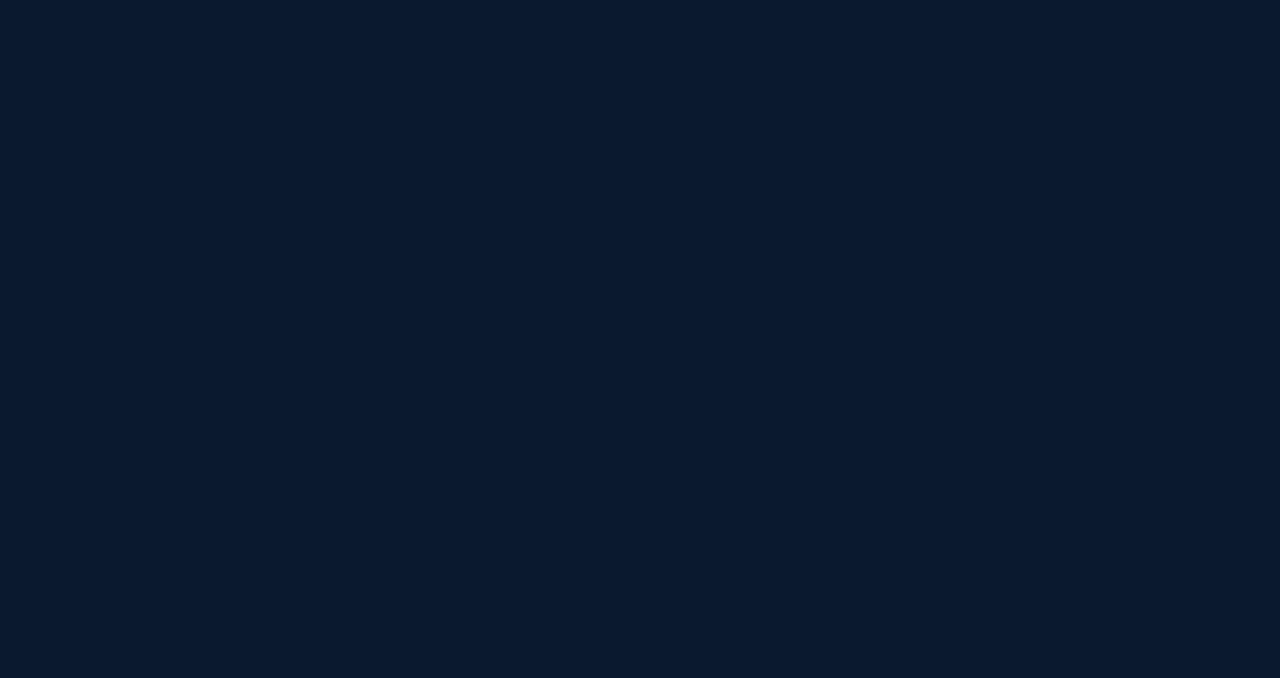
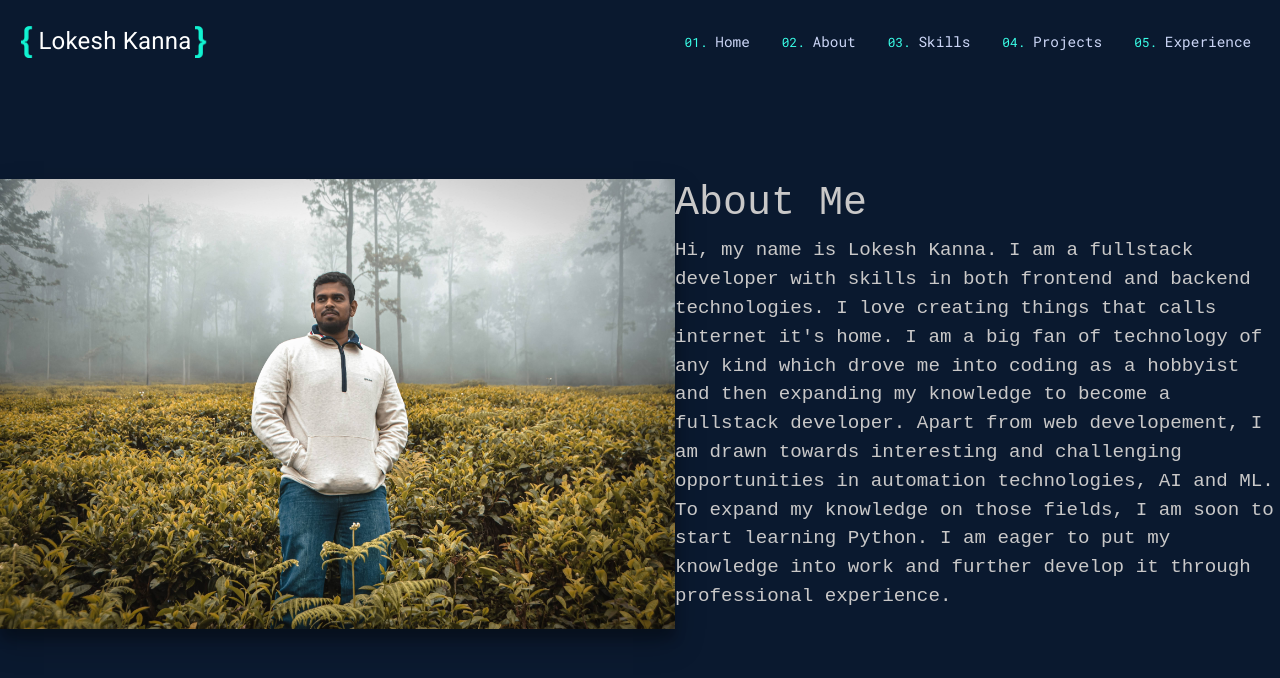
Before and after one commit to Lokesh-Kanna/My_Portfolio, a React (Create React App) app: page /about-me in a window 1280 px wide. Before the commit this address had no page. Shown: the top 678 px of the page. Built offline with nearby package versions, Linux system fonts and the light colour scheme.

Commit message:
Added about page

```diff
--- a/package.json
+++ b/package.json
@@ -11,7 +11,9 @@
     "@testing-library/jest-dom": "^5.15.0",
     "@testing-library/react": "^11.2.7",
     "@testing-library/user-event": "^12.8.3",
+    "chart.js": "^3.6.1",
     "react": "^17.0.2",
+    "react-chartjs-2": "^4.0.0",
     "react-dom": "^17.0.2",
     "react-router-dom": "^6.0.2",
     "react-scripts": "4.0.3",
--- /dev/null
+++ b/src/AboutPage.js
@@ -0,0 +1,29 @@
+import { NavBar } from "./NavBar";
+
+export function AboutPage() {
+  return (
+    <div>
+      <NavBar />
+      <div className="aboutMainDiv">
+        <div className="aboutImgDiv">
+          <img className="aboutImg" src="abtimg.jpg" />
+        </div>
+        <div className="aboutTxtDiv">
+          <h1 className="aboutTxt">About Me</h1>
+          <p className="aboutP">
+            Hi, my name is Lokesh Kanna. I am a fullstack developer with skills
+            in both frontend and backend technologies. I love creating things
+            that calls internet it's home. I am a big fan of technology of any
+            kind which drove me into coding as a hobbyist and then expanding my
+            knowledge to become a fullstack developer. Apart from web
+            developement, I am drawn towards interesting and challenging
+            opportunities in automation technologies, AI and ML. To expand my
+            knowledge on those fields, I am soon to start learning Python. I am
+            eager to put my knowledge into work and further develop it through
+            professional experience.
+          </p>
+        </div>
+      </div>
+    </div>
+  );
+}
--- a/src/App.js
+++ b/src/App.js
@@ -4,14 +4,17 @@ import { HomePage } from "./HomePage";
 import { ExpDistributer } from "./Experience";
 import { tech_stack } from "./data.js";
 import { NavBar } from "./NavBar";
+import { AboutPage } from "./AboutPage";
 
 function App() {
   return (
     <div className="App">
       <Routes>
         <Route path="/" element={<HomePage />} />
+        <Route path="/about-me" element={<AboutPage />} />
         <Route path="/experience" element={<ExpDistributer />} />
         <Route path="/skills" element={<SkillsPage />} />
+        <Route path="/my-projects" element={<ProjectsPage />} />
       </Routes>
     </div>
   );
@@ -47,4 +50,12 @@ function TechStack({ name, icon }) {
   );
 }
 
+function ProjectsPage() {
+  return (
+    <div>
+      <NavBar />
+    </div>
+  );
+}
+
 export default App;
--- a/src/HomePage.js
+++ b/src/HomePage.js
@@ -11,16 +11,16 @@ export function HomePage() {
         <div className="home-contacts-div">
           <div className="Vrline"></div>
           <a className="home-contacts" href="https://github.com/Lokesh-Kanna">
-            <img src="https://img.icons8.com/fluency/48/000000/github.png" />
+            <img src="https://img.icons8.com/fluency/38/000000/github.png" />
           </a>
           <a className="home-contacts" href="https://twitter.com/Lokesh_Kanna_">
-            <img src="https://img.icons8.com/fluency/38/000000/twitter.png" />
+            <img src="https://img.icons8.com/fluency/28/000000/twitter.png" />
           </a>
           <a className="home-contacts" href="#">
-            <img src="https://img.icons8.com/fluency/38/000000/instagram-new.png" />
+            <img src="https://img.icons8.com/fluency/28/000000/instagram-new.png" />
           </a>
           <a className="home-contacts" href="#">
-            <img src="https://img.icons8.com/fluency/38/000000/mail.png" />
+            <img src="https://img.icons8.com/fluency/28/000000/mail.png" />
           </a>
           <div className="Vrline"></div>
         </div>
@@ -52,12 +52,6 @@ export function HomePage() {
                 fullstack developer. I am currently focused on expanding my
                 knowledge in fullstack developement.{" "}
                 <span className="hme-abt-brkt">]</span>
-                {/* An efficient developer with skills in both frontend and backend
-            technologies. Committed in implementing continuous improvement
-            in professional as well as personal level. I am particularly
-            drawn towards interesting and challenging opportunities in the
-            field of supply chain, one which would make the best use of my
-            skills and further develop it through professional experience. */}
               </p>
             </div>
           </div>
--- a/src/NavBar.js
+++ b/src/NavBar.js
@@ -28,13 +28,13 @@ export function NavBar() {
             <Link class="nav-link" to="/">
               <span className="Nav-S-no">01. </span>Home
             </Link>
-            <Link class="nav-link" to="/about">
+            <Link class="nav-link" to="/about-me">
               <span className="Nav-S-no">02. </span>About
             </Link>
             <Link class="nav-link" to="/skills">
               <span className="Nav-S-no">03. </span>Skills
             </Link>
-            <Link class="nav-link" to="">
+            <Link class="nav-link" to="/my-projects">
               <span className="Nav-S-no">04. </span>Projects
             </Link>
             <Link class="nav-link" to="/experience">
--- a/src/data.js
+++ b/src/data.js
@@ -102,4 +102,35 @@ const tech_stack = [
   },
 ];
 
-export { timeline_data, tech_stack };
+const chartData = {
+  labels: [
+    "Project Management",
+    "Communication",
+    "Team Work",
+    "Leadership",
+    "Coding",
+    "Marketing",
+    "Problem-Solving",
+  ],
+  datasets: [
+    {
+      label: "Skill Distribution",
+      data: [65, 59, 90, 81, 56, 55, 40],
+      fill: true,
+      backgroundColor: "rgba(255, 99, 132, 0.2)",
+      borderColor: "rgb(255, 99, 132)",
+      pointBackgroundColor: "rgb(255, 99, 132)",
+      pointBorderColor: "#fff",
+      pointHoverBackgroundColor: "#fff",
+      pointHoverBorderColor: "rgb(255, 99, 132)",
+    },
+  ],
+};
+
+const chartOptions = {
+  scale: {
+    ticks: { beginAtZero: true },
+  },
+};
+
+export { timeline_data, tech_stack, chartData, chartOptions };
--- a/src/index.css
+++ b/src/index.css
@@ -6,6 +6,7 @@ body {
   -webkit-font-smoothing: antialiased;
   -moz-osx-font-smoothing: grayscale;
   background-color: #0a192f;
+  height: 100vh;
 }
 
 code {
@@ -168,8 +169,41 @@ code {
 
 /* ------------------------------------------------------------------ */
 
+/* About Page CSS starts */
+
+.aboutMainDiv {
+  display: flex;
+  justify-content: space-around;
+  height: 80vh;
+  align-items: center;
+}
+
+.aboutImg {
+  object-fit: contain;
+  height: 450px;
+  width: auto;
+  box-shadow: rgba(0, 0, 0, 0.25) 0px 14px 28px,
+    rgba(0, 0, 0, 0.22) 0px 10px 10px;
+}
+
+.aboutTxtDiv {
+  color: rgb(201, 200, 200);
+  max-width: 700px;
+  text-align: left;
+  font-family: monospace;
+}
+
+.aboutP {
+  font-size: 1.2rem;
+}
+
+/* /* About Page CSS ends */
+
+/* ------------------------------------------------------------------ */
+
 /* Experience page starts */
 .timeline-container {
+  background-color: #0a192f;
   display: flex;
   flex-direction: column;
   position: relative;
@@ -308,6 +342,18 @@ code {
   }
 }
 
+.skillsection {
+  margin-top: 2rem;
+}
+
+.skillHeading {
+  text-decoration: underline;
+}
+
+.techstack {
+  margin-top: 2rem;
+}
+
 /* Experience page ends */
 
 /* Scrollbar design start */
```
Also changed, not shown: public/abtimg.JPG (added), 1 other file (tests, documents, lock files or other folders).
